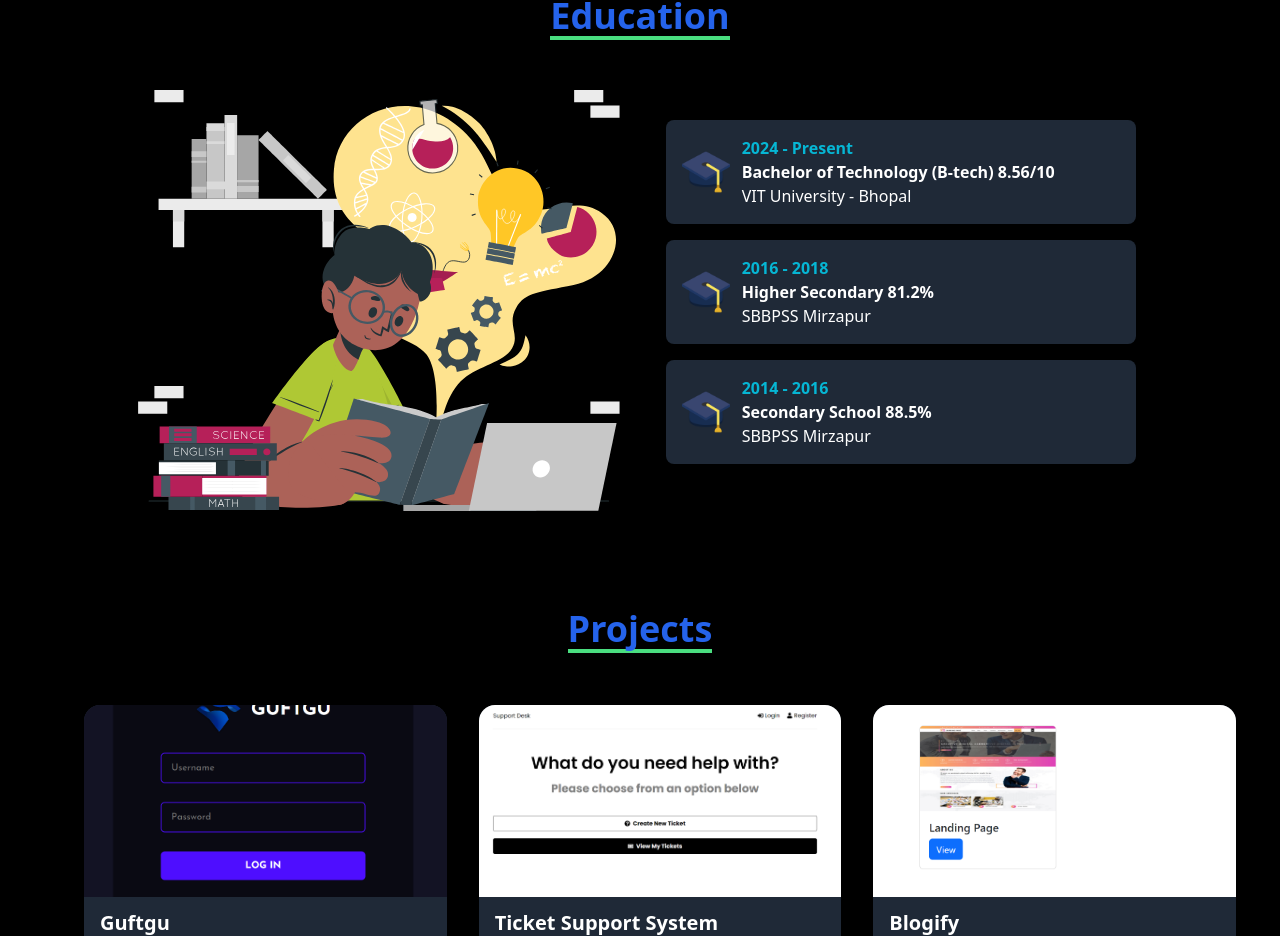
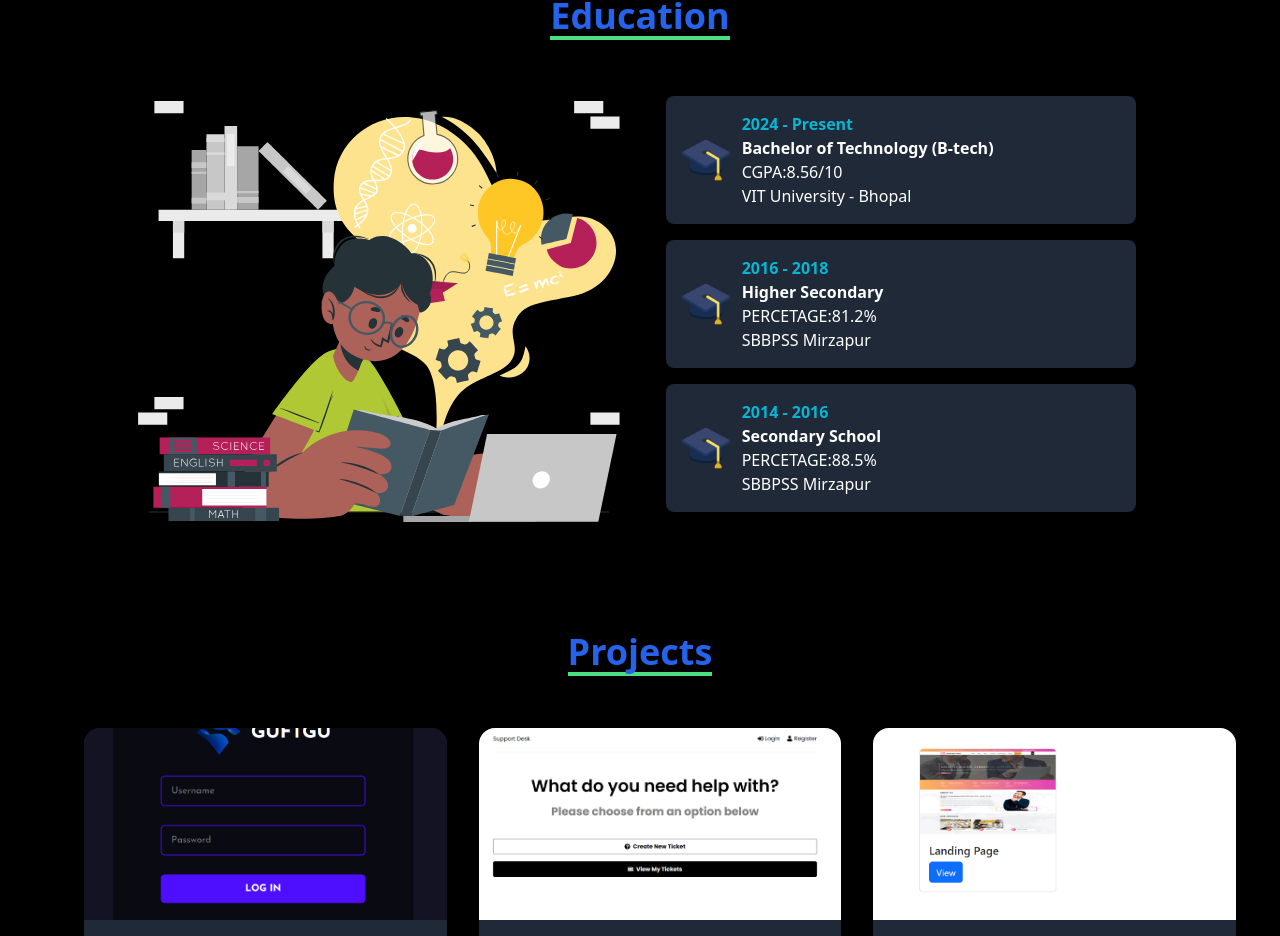
Before and after one commit to suraj2025/React-PortFolio-App, a React (Create React App) app: page / in a window 1280 px wide. Shown: the part 1977-2913 px from the top of the page. Built offline with nearby package versions, Linux system fonts and the light colour scheme.

Commit message:
Update Education.js

```diff
--- a/src/components/Education/Education.js
+++ b/src/components/Education/Education.js
@@ -29,16 +29,19 @@ const Work = () => {
             {[{
               year: "2024 - Present",
               course: "Bachelor of Technology (B-tech)",
+              scoreType:"CGPA",
               score:"8.56/10",
               institution: "VIT University - Bhopal"
             }, {
               year: "2016 - 2018",
               course: "Higher Secondary",
+              scoreType:"PERCETAGE",
               score:"81.2%",
               institution: "SBBPSS Mirzapur"
             }, {
               year: "2014 - 2016",
               course: "Secondary School",
+              scoreType:"PERCETAGE",
               score:"88.5%",
               institution: "SBBPSS Mirzapur"
             }].map((edu, index) => (
@@ -48,7 +51,8 @@ const Work = () => {
                 </div>
                 <div className='demo'>
                   <p className='year text-cyan-500 font-bold'>{edu.year}</p>
-                  <p className='course font-bold'>{edu.course} {edu.score}</p>
+                  <p className='course font-bold'>{edu.course} </p>
+                  <p className='course font-3xl'>{edu.scoreType}:{edu.score} </p>
                   <p className='course'>{edu.institution}</p>
                 </div>
               </div>
```
